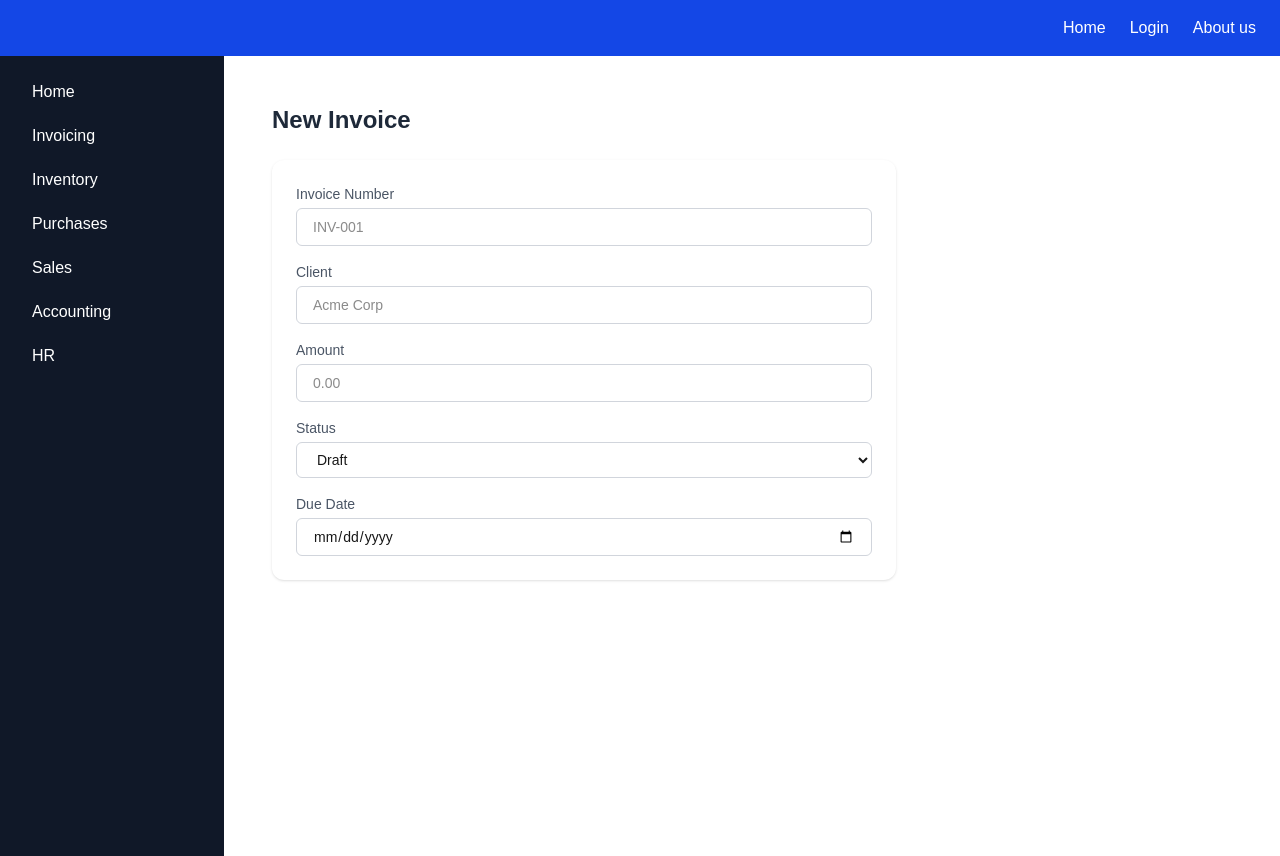
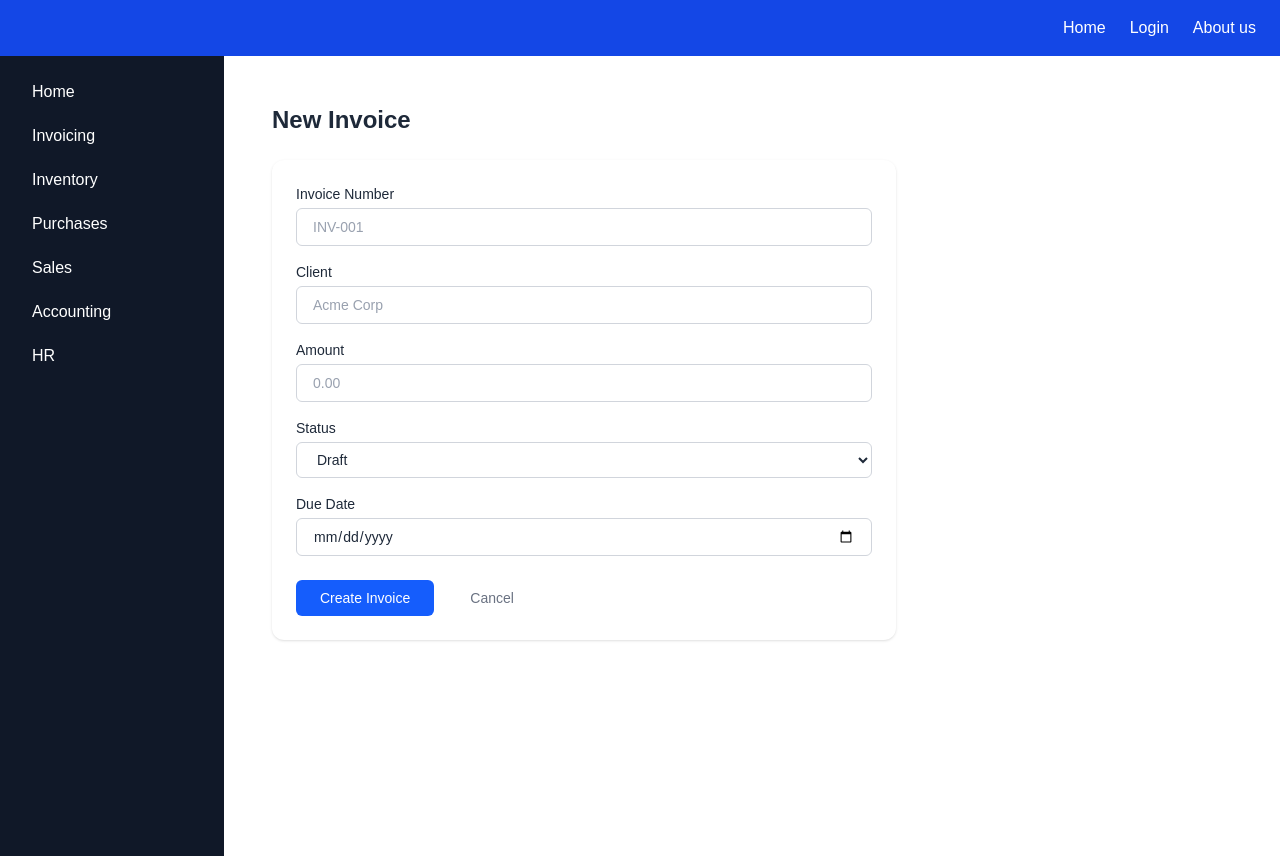
Before and after one commit to DelaO888/effetools-mock, a Next.js app: page /invoicing/new in a window 1280 px wide. Built offline with nearby package versions, Linux system fonts and the light colour scheme.

Commit message:
completed add invoice logic

```diff
--- a/src/app/(dashboard)/invoicing/new/page.tsx
+++ b/src/app/(dashboard)/invoicing/new/page.tsx
@@ -50,41 +50,41 @@ export default function NewInvoicePage() {
         className="bg-white rounded-xl shadow-sm p-6 flex flex-col gap-4"
       >
         <div className="flex flex-col gap-1">
-          <label className="text-sm text-gray-600">Invoice Number</label>
+          <label className="text-sm text-gray-800">Invoice Number</label>
           <input
             name="number"
-            className="border border-gray-300 rounded-md px-4 py-2 text-sm focus:outline-none focus:ring-2 focus:ring-blue-500"
+            className="border text-gray-800 placeholder:text-gray-400 border-gray-300 rounded-md px-4 py-2 text-sm focus:outline-none focus:ring-2 focus:ring-blue-500"
             placeholder="INV-001"
             required
           />
         </div>
         <div className="flex flex-col gap-1">
-          <label className="text-sm text-gray-600">Client</label>
+          <label className="text-sm text-gray-800">Client</label>
           <input
             name="client"
-            className="border border-gray-300 rounded-md px-4 py-2 text-sm focus:outline-none focus:ring-2 focus:ring-blue-500"
+            className="border border-gray-300 text-gray-800 placeholder:text-gray-400 rounded-md px-4 py-2 text-sm focus:outline-none focus:ring-2 focus:ring-blue-500"
             placeholder="Acme Corp"
             required
           />
         </div>
 
         <div className="flex flex-col gap-1">
-          <label className="text-sm text-gray-600">Amount</label>
+          <label className="text-sm text-gray-800">Amount</label>
           <input
             name="amount"
             type="number"
             step="0.01"
-            className="border border-gray-300 rounded-md px-4 py-2 text-sm focus:outline-none focus:ring-2 focus:ring-blue-500"
+            className="border border-gray-300 placeholder:text-gray-400 text-gray-800 rounded-md px-4 py-2 text-sm focus:outline-none focus:ring-2 focus:ring-blue-500"
             placeholder="0.00"
             required
           />
         </div>
 
         <div className="flex flex-col gap-1">
-          <label className="text-sm text-gray-600">Status</label>
+          <label className="text-sm text-gray-800">Status</label>
           <select
             name="status"
-            className="border border-gray-300 rounded-md px-4 py-2 text-sm focus:outline-none focus:ring-2 focus:ring-blue-500"
+            className="border placeholder:text-gray-400 border-gray-300 text-gray-800 rounded-md px-4 py-2 text-sm focus:outline-none focus:ring-2 focus:ring-blue-500"
           >
             <option value="draft">Draft</option>
             <option value="sent">Sent</option>
@@ -94,13 +94,32 @@ export default function NewInvoicePage() {
         </div>
 
         <div className="flex flex-col gap-1">
-          <label className="text-sm text-gray-600">Due Date</label>
+          <label className="text-sm text-gray-800">Due Date</label>
           <input
             name="dueAt"
             type="date"
-            className="border border-gray-300 rounded-md px-4 py-2 text-sm focus:outline-none focus:ring-2 focus:ring-blue-500"
+            className="border placeholder:text-gray-400 border-gray-300 text-gray-800 rounded-md px-4 py-2 text-sm focus:outline-none focus:ring-2 focus:ring-blue-500"
             required
           />
+        </div>
+
+        {error && <p className="text-red-500 text-sm">{error}</p>}
+
+        <div className="flex gap-3 mt-2">
+          <button
+            type="submit"
+            disabled={loading}
+            className="bg-blue-600 text-white px-6 py-2 rounded-md text-sm font-medium hover:bg-blue-700 transition-colors disabled:opacity-50"
+          >
+            {loading ? "Creating..." : "Create Invoice"}
+          </button>
+          <button
+            type="button"
+            onClick={() => router.back()}
+            className="text-gray-500 px-6 py-2 rounded-md text-sm hover:bg-gray-100 transition-colors"
+          >
+            Cancel
+          </button>
         </div>
       </form>
     </div>
--- /dev/null
+++ b/src/app/api/invoices/route.ts
@@ -0,0 +1,24 @@
+import { prisma } from "@/lib/prisma";
+import { NextResponse } from "next/server";
+
+export async function POST(req: Request) {
+  try {
+    const body = await req.json();
+
+    const invoice = await prisma.invoice.create({
+      data: {
+        number: body.number,
+        client: body.client,
+        amount: body.amount,
+        status: body.status,
+        dueAt: new Date(body.dueAt),
+      },
+    });
+    return NextResponse.json(invoice, { status: 201 });
+  } catch (error) {
+    return NextResponse.json(
+      { error: "Failed to create invoice" },
+      { status: 500 },
+    );
+  }
+}
```
